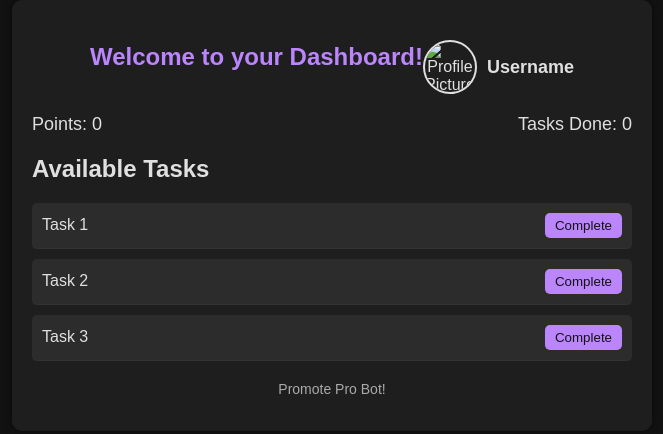
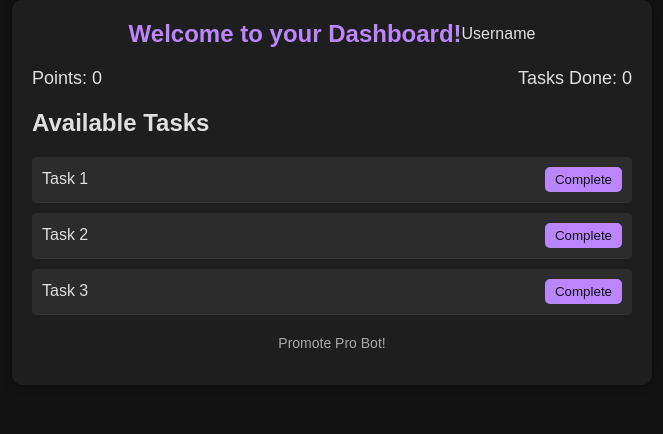
Before and after one commit to AbaraEmmanuel/promote_pro, a website: page public/index.html in a window 1280 px wide. Shown: the whole page, without its empty margins (308-971 px from the left). Drawn offline with Linux system fonts and the light colour scheme.

Commit message:
Update index.html

```diff
--- a/public/index.html
+++ b/public/index.html
@@ -12,9 +12,7 @@
     <div class="container">
         <header>
             <h1>Welcome to your Dashboard!</h1>
-            <div class="profile">
-                <img id="profilePic" class="profile-pic" src ="" alt="Profile Picture">
-                <div id="userName" class="profile-name">Username</div>
+            <div id="userName" class="username">Username</div>
         </header>
         <main>
             <div class="stats">
```
